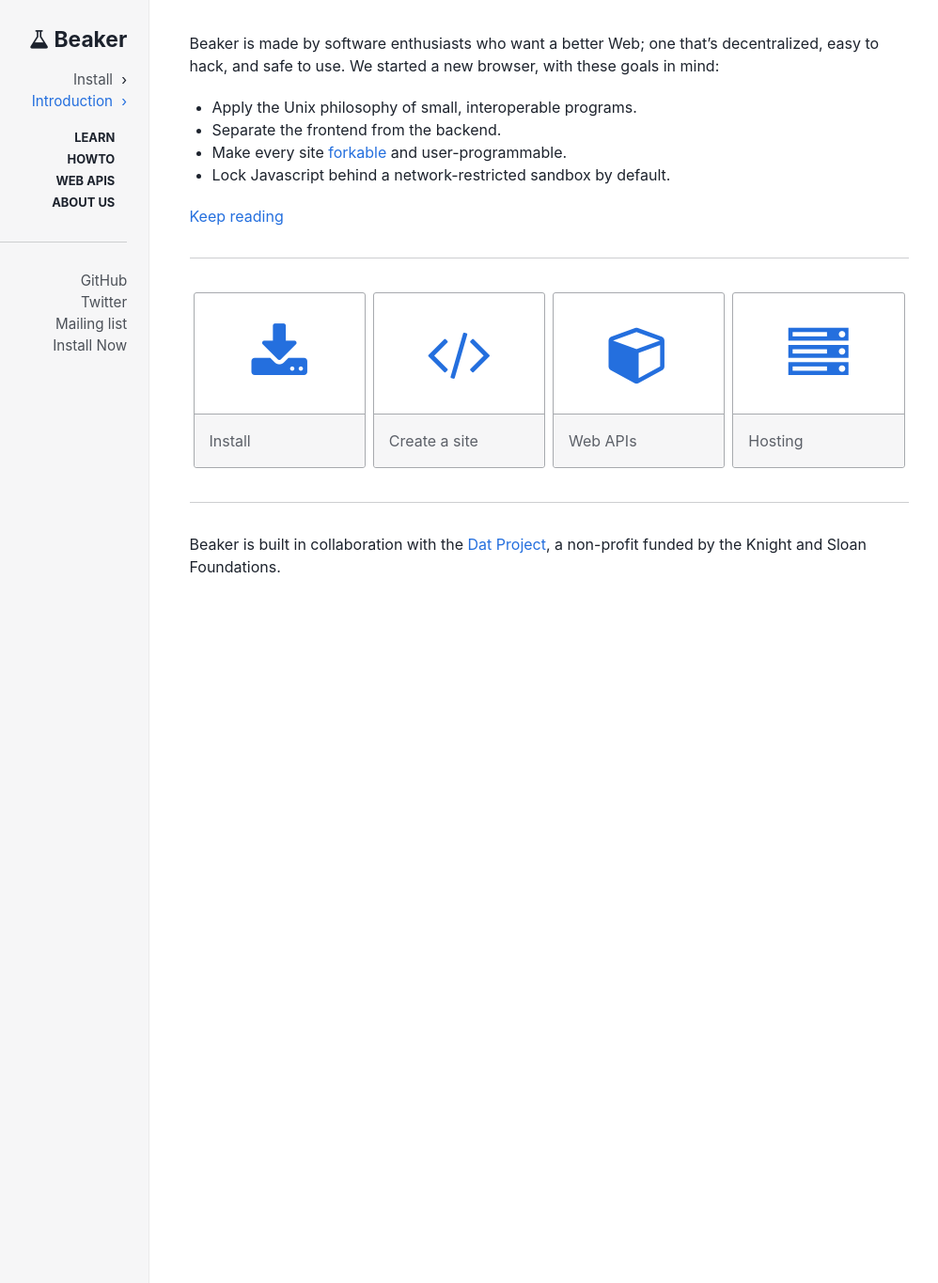
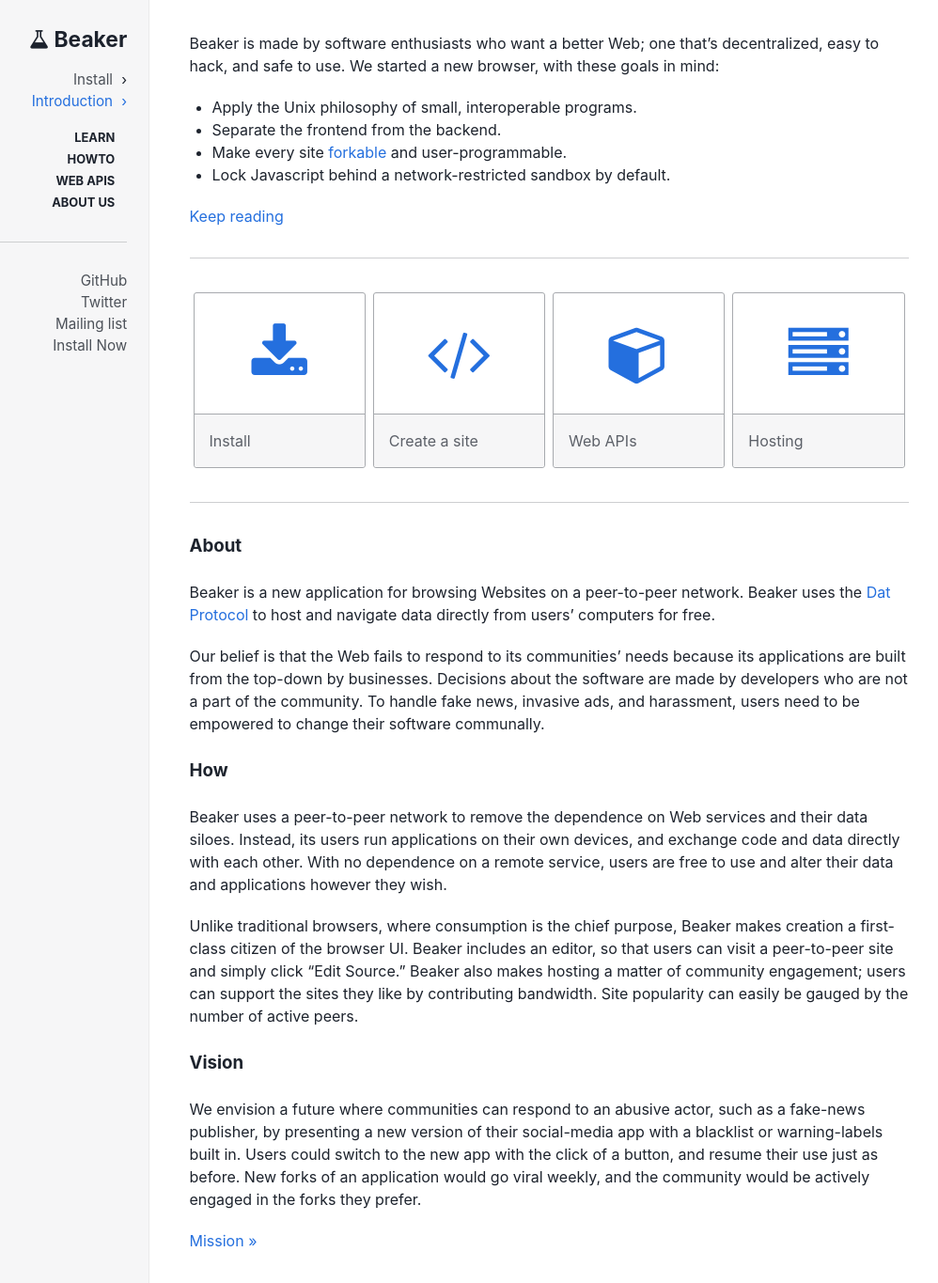
Before and after one commit to beakerbrowser/beakerbrowser.com, a Jekyll site: the page built from _docs/index.md, in a window 1280 px wide and 1400 px high, scrolled down 63 px. Shown: the top 1365 px of the window at 94% size, without its empty margins (66-1064 px from the left). Built offline with Jekyll 4.4.1, drawn with Linux system fonts in a browser that asks for light colours.

Commit message:
Add some mission and vision to the docs intro

```diff
--- a/_docs/index.md
+++ b/_docs/index.md
@@ -35,4 +35,21 @@
 
 ---
 
-Beaker is built in collaboration with the [Dat Project](https://datproject.org), a non-profit funded by the Knight and Sloan Foundations.
+### About
+
+Beaker is a new application for browsing Websites on a peer-to-peer network. Beaker uses the [Dat Protocol](https://datproject.org) to host and navigate data directly from users’ computers for free.
+
+Our belief is that the Web fails to respond to its communities’ needs because its applications are built from the top-down by businesses. Decisions about the software are made by developers who are not a part of the community. To handle fake news, invasive ads, and harassment, users need to be empowered to change their software communally.
+
+### How
+
+Beaker uses a peer-to-peer network to remove the dependence on Web services and their data siloes. Instead, its users run applications on their own devices, and exchange code and data directly with each other. With no dependence on a remote service, users are free to use and alter their data and applications however they wish.
+
+Unlike traditional browsers, where consumption is the chief purpose, Beaker makes creation a first-class citizen of the browser UI. Beaker includes an editor, so that users can visit a peer-to-peer site and simply click “Edit Source.” Beaker also makes hosting a matter of community engagement; users can support the sites they like by contributing bandwidth. Site popularity can easily be gauged by the number of active peers.
+
+### Vision
+
+We envision a future where communities can respond to an abusive actor, such as a fake-news publisher, by presenting a new version of their social-media app with a blacklist or warning-labels built in. Users could switch to the new app with the click of a button, and resume their use just as before. New forks of an application would go viral weekly, and the community would be actively engaged in the forks they prefer.
+
+
+[Mission &raquo;](./mission.html)
```
